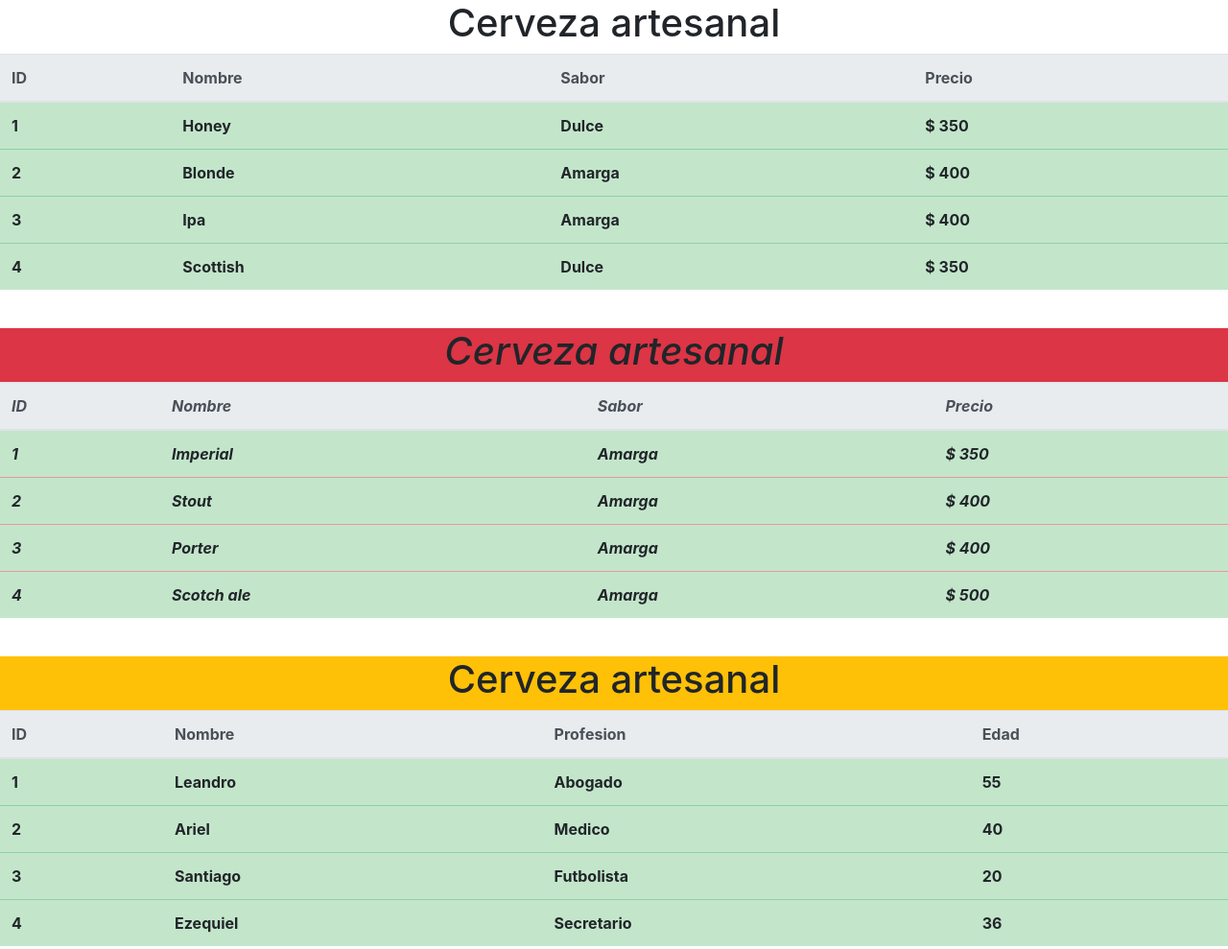
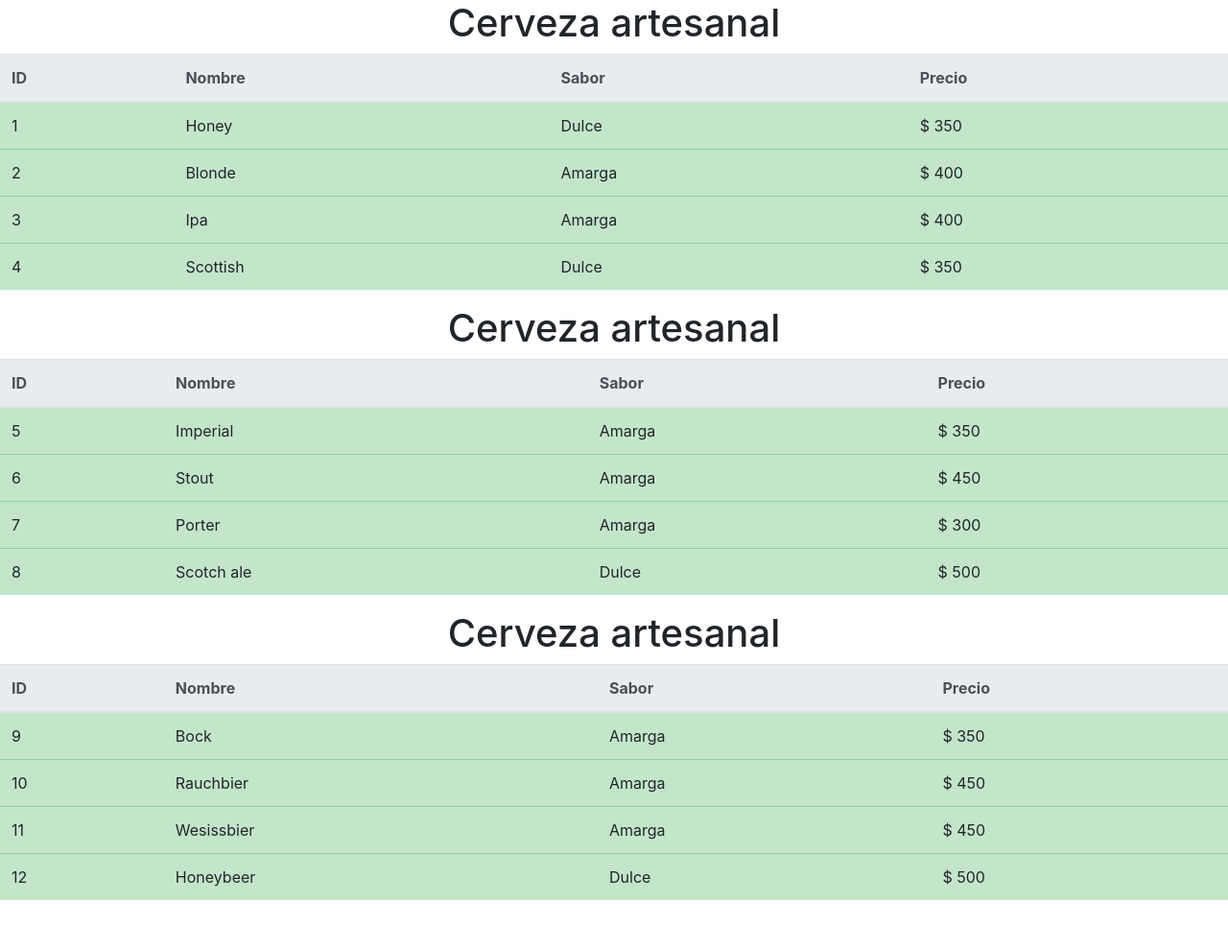
Before and after one commit to manrique1986/clase4-vue, a plain HTML site: page index.html in a window 1280 px wide. Shown: the whole page at 96% size. After the commit the page ends 954 px from the top, so only its background shows below. Drawn offline with nearby package versions, Linux system fonts and the light colour scheme.

Commit message:
corrigiendo calse 4

```diff
--- a/app.js
+++ b/app.js
@@ -5,9 +5,13 @@ Vue.component("mi-tabla", {
             required: true
         },
 
-        registros: {
+
+        products: {
             type: Array,
-            required: true
+        },
+
+        index: {
+            type: Number
           },
     },
     template: `
@@ -23,11 +27,14 @@ Vue.component("mi-tabla", {
 
                </tr>
             </thead>
+
             <tbody>
-            <tr v-for="(registro, i) in registros" :key="i">
-                <th>{{ i + 1 }}</th>
-                <th v-for="(row, r) in registro" :key="r">{{row}}</th>
-            </tr>
+            <tr  v-for="(product, i) in products" :key="product.id">
+              <td>{{ product.id}}</td>
+              <td>{{ product.nombre }}</td>
+              <td>{{ product.sabor }}</td>
+              <td> $ {{ product.precio }}</td>
+            <tr/>
           </tbody>
           </table>
 
@@ -42,42 +49,45 @@ var app = new Vue({
     el: "#app",
     data: {
 
-        tabla1: {
         titulos: ["ID", "Nombre", "Sabor", "Precio"],
 
-            registros: [
-                ["Honey", "Dulce", "$ 350"],
-                ["Blonde", "Amarga", "$ 400"],
-                ["Ipa", "Amarga", "$ 400"],
-                ["Scottish", "Dulce", "$ 350"],
-            ],
+        tables: [
+
+            {
+
+                products: [
 
 
 
-        },
-
-        tabla2: {
-            titulos: ["ID", "Nombre", "Sabor", "Precio"],
-
-            registros: [
-                ["Imperial", "Amarga", "$ 350"],
-                ["Stout", "Amarga", "$ 400"],
-                ["Porter", "Amarga", "$ 400"],
-                ["Scotch ale", "Amarga", "$ 500"],
-            ],
-
-            class: " table table-danger bg-danger font-italic",
+                    {
+                        id: 1,
+                        nombre: "Honey",
+                        sabor: "Dulce",
+                        precio: 350,
 
                     },
 
-        tabla3: {
-            titulos: ["ID", "Nombre", "Profesion", "Edad"],
+                    {
+                        id: 2,
+                        nombre: "Blonde",
+                        sabor: "Amarga",
+                        precio: 400
+                    },
 
-            registros: [
-                ["Leandro", "Abogado", " 55"],
-                ["Ariel", "Medico", "40"],
-                ["Santiago", "Futbolista", "20"],
-                ["Ezequiel", "Secretario", "36"],
+                    {
+                        id: 3,
+                        nombre: "Ipa",
+                        sabor: "Amarga",
+                        precio: 400,
+
+                    },
+
+                    {
+                        id: 4,
+                        nombre: "Scottish",
+                        sabor: "Dulce",
+                        precio: 350
+                    },
                 ],
 
                 class: "table table-primary bg-warning font-weight-light",
@@ -86,19 +96,83 @@ var app = new Vue({
             },
 
 
+            {
+                products: [
+
+                    {
+
+
+                        id: 5,
+                        nombre: "Imperial",
+                        sabor: "Amarga",
+                        precio: 350,
+
+                    },
+
+                    {
+                        id: 6,
+                        nombre: "Stout",
+                        sabor: "Amarga",
+                        precio: 450
+                    },
+
+                    {
+                        id: 7,
+                        nombre: "Porter",
+                        sabor: "Amarga",
+                        precio: 300,
+
+                    },
+
+                    {
+                        id: 8,
+                        nombre: "Scotch ale",
+                        sabor: "Dulce",
+                        precio: 500
+                    },
+
+                ]
 
             },
 
 
+            {
+                products: [
 
-    template: `
-    <div>
-        <mi-tabla :titulos="tabla1.titulos" :registros="tabla1.registros" ></mi-tabla>
-        <br>
-        <mi-tabla :titulos="tabla2.titulos" :registros="tabla2.registros"  :class="tabla2.class"></mi-tabla>
-        <br>
-        <mi-tabla :titulos="tabla3.titulos" :registros="tabla3.registros" :class="tabla3.class" ></mi-tabla>
 
-    </div>
-`
+
+                    {
+                        id: 9,
+                        nombre: "Bock",
+                        sabor: "Amarga",
+                        precio: 350,
+
+                    },
+
+                    {
+                        id: 10,
+                        nombre: "Rauchbier",
+                        sabor: "Amarga",
+                        precio: 450
+                    },
+
+                    {
+                        id: 11,
+                        nombre: "Wesissbier",
+                        sabor: "Amarga",
+                        precio: 450,
+
+                    },
+
+                    {
+                        id: 12,
+                        nombre: "Honeybeer",
+                        sabor: "Dulce",
+                        precio: 500
+                    }
+                ]
+            }
+        ]
+    },
+
 });
--- a/index.html
+++ b/index.html
@@ -18,6 +18,16 @@
 
     <div id="app">
 
+        <div>
+            <mi-tabla
+            v-for="(table, i) in tables" :key="i"
+            :index="i"
+            :titulos="titulos"
+            :products="table.products" >
+            </mi-tabla>
+
+        </div>
+
 
 
     </div>
```
Lines whose indentation alone changed are shown as unchanged.
